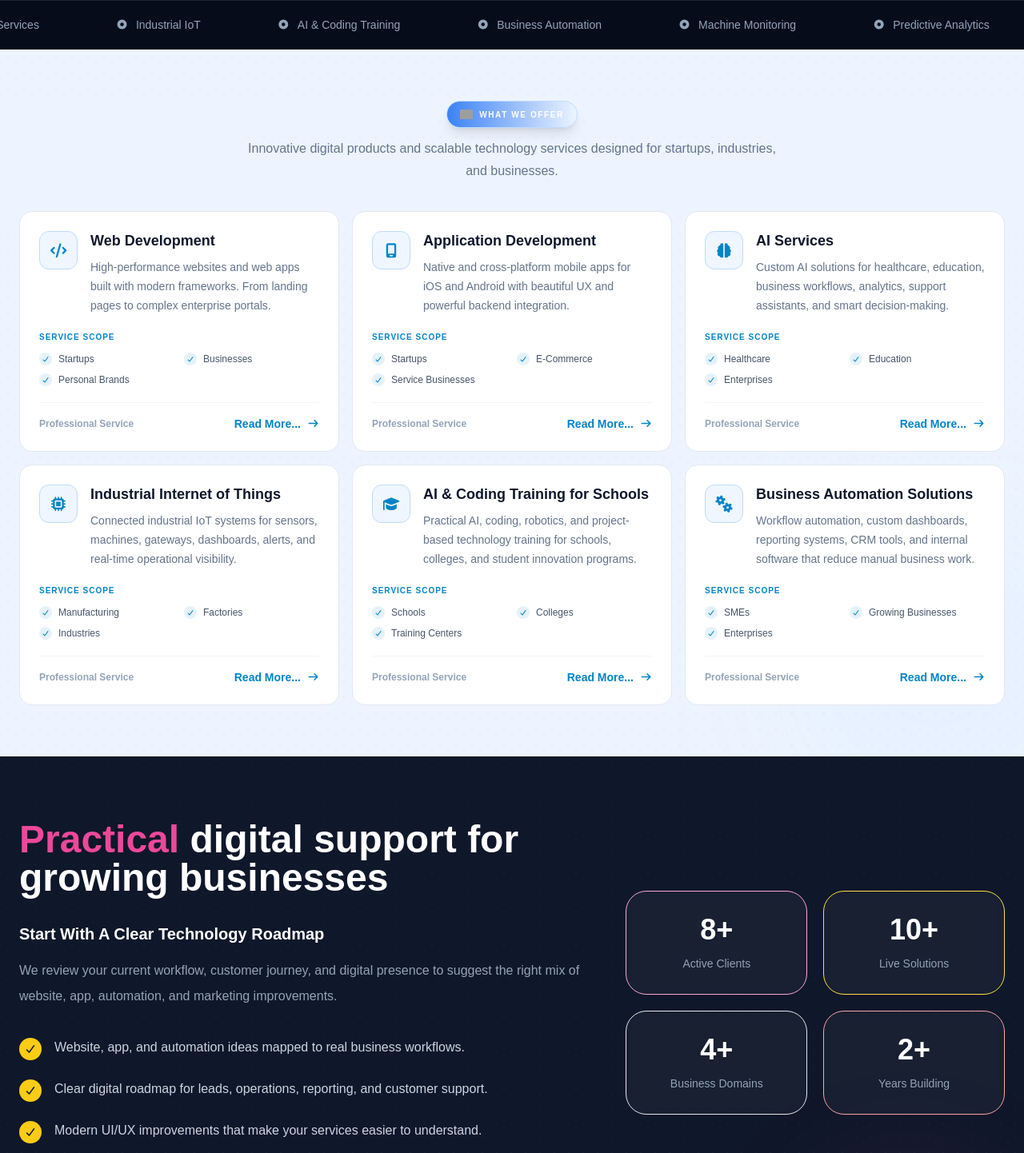
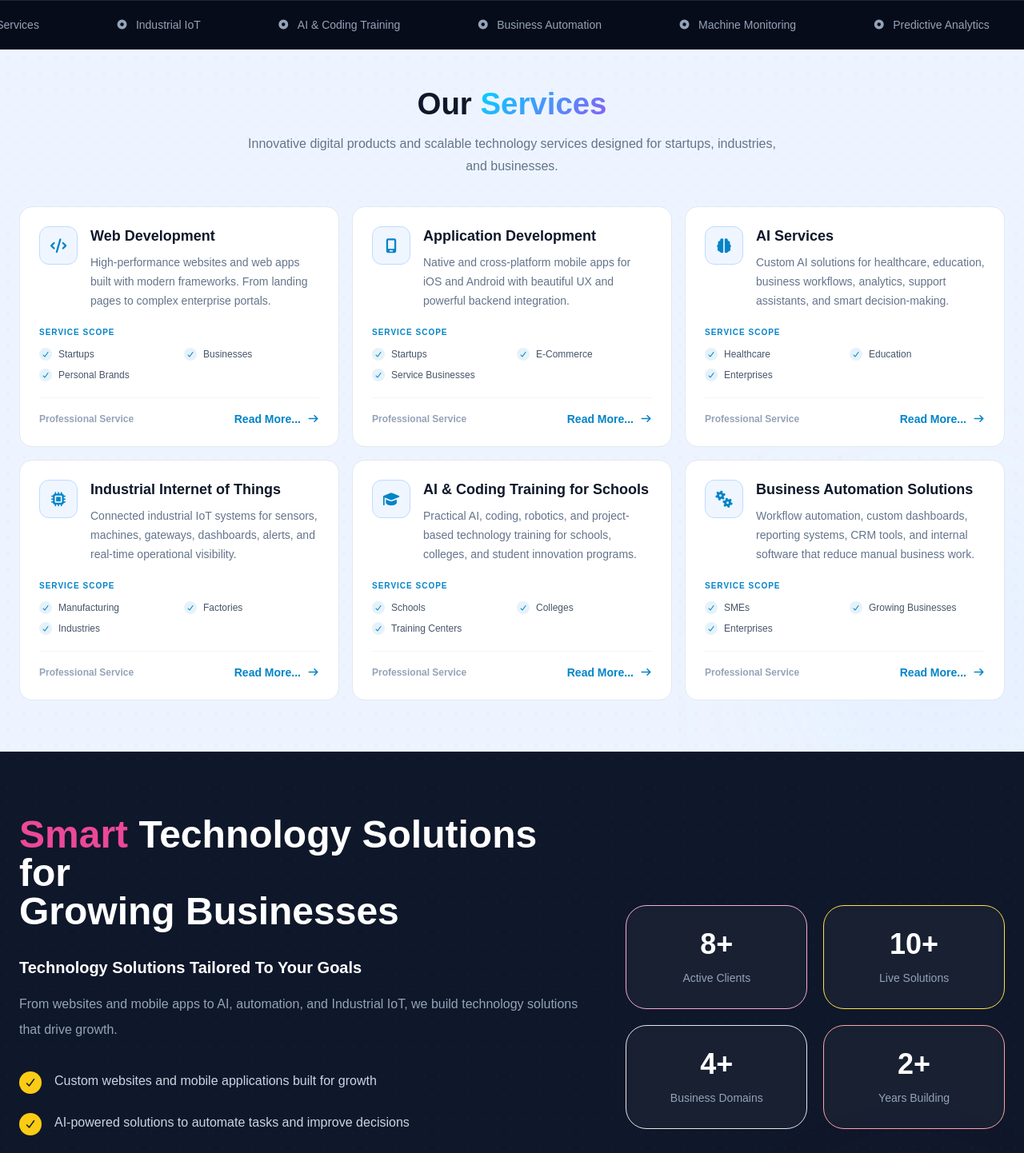
Before and after one commit to ITSECTOR-NEW/Innotech-Solutions, a React (Create React App) app: page / in a window 1280 px wide. Shown: the part 800-2242 px from the top of the page at 80% size. Built offline with nearby package versions, Linux system fonts and the light colour scheme; grey boxes are pictures that could not be loaded.

Commit message:
business needs and client section updated

```diff
--- a/src/components/BusinessNeeds/BusinessNeeds.js
+++ b/src/components/BusinessNeeds/BusinessNeeds.js
@@ -65,11 +65,11 @@ export default function BusinessNeeds() {
             sm:text-5xl"
           >
             <span className="text-pink-500">
-              Practical
+              Smart
             </span>
-            {" "}digital support for
+            {" "}Technology Solutions for
             <br />
-            growing businesses
+            Growing Businesses
           </h2>
 
           <div className="mt-6 sm:mt-8">
@@ -79,7 +79,7 @@ export default function BusinessNeeds() {
               text-xl font-bold
               text-white"
             >
-              Start With A Clear Technology Roadmap
+              Technology Solutions Tailored To Your Goals
             </h3>
 
             <p
@@ -87,9 +87,7 @@ export default function BusinessNeeds() {
               leading-7 text-slate-400
               sm:mt-4 sm:text-base sm:leading-8"
             >
-              We review your current workflow, customer journey,
-              and digital presence to suggest the right mix of
-              website, app, automation, and marketing improvements.
+              From websites and mobile apps to AI, automation, and Industrial IoT, we build technology solutions that drive growth.
             </p>
           </div>
 
--- a/src/components/Services/Services.js
+++ b/src/components/Services/Services.js
@@ -181,9 +181,10 @@ export default function Services() {
     <section
       id="services"
       className="relative overflow-hidden
-      bg-[#edf4ff] py-10
-      sm:py-14 lg:py-16"
-    >
+      bg-[#edf4ff] pt-4 pb-10
+      sm:pt-6 sm:pb-14
+      lg:pt-8 lg:pb-16"
+          >
 
       {/* Background Glow */}
       <div
@@ -218,7 +219,7 @@ export default function Services() {
           className="mx-auto mb-7 max-w-3xl text-center sm:mb-9"
         >
 
-          <div
+          {/* <div
             className="inline-flex items-center gap-2
             rounded-full border border-blue-200
             bg-gradient-to-r
@@ -234,11 +235,10 @@ export default function Services() {
               className="h-4 w-4 object-contain"
             />
 
-            {/* Product & Services */}
             What We Offer
-          </div>
+          </div> */}
 
-          {/* <h2
+          <h2
             className="mt-3 font-display
             font-black leading-tight
             text-slate-900"
@@ -247,7 +247,7 @@ export default function Services() {
             }}
           >
             Our <span className="gradient-text">Services</span>
-          </h2> */}
+          </h2>
 
           <p
             className="mx-auto mt-3
--- a/src/components/WhyUs/WhyUs.js
+++ b/src/components/WhyUs/WhyUs.js
@@ -49,12 +49,11 @@ export default function WhyChoose() {
           leading-tight text-slate-900
           sm:text-4xl"
         >
-            Best
+          Technology Partner For
+          <br />
           <span className="text-pink-500">
-              {" "}Website Development
+            Digital Growth
           </span>
-            <br />
-            Company in India
         </h2>
 
           <p
@@ -62,10 +61,10 @@ export default function WhyChoose() {
             leading-7 text-slate-500
             sm:mt-5 sm:text-base sm:leading-8"
           >
-            We always stay with our clients and respect
-            their business goals. Our team delivers
-            modern digital solutions with fast support,
-            creative ideas, and scalable technologies.
+            We combine technology, innovation, and
+            practical business understanding to deliver
+            web, AI, automation, and Industrial IoT
+            solutions that create measurable impact.
           </p>
 
           {/* Features */}
@@ -121,8 +120,8 @@ export default function WhyChoose() {
           {/* Top Image */}
           <div className="overflow-hidden rounded-3xl bg-white p-6 shadow-sm ring-1 ring-slate-200/70 sm:p-8">
             <img
-              src="https://cdn-icons-png.flaticon.com/512/4380/4380892.png"
-              alt="Website Design"
+              src="https://cdn-icons-png.flaticon.com/512/2881/2881142.png"
+              alt="Technology Solutions"
               className="mx-auto w-full
               max-w-[360px]"
             />
@@ -137,11 +136,11 @@ export default function WhyChoose() {
               leading-tight text-slate-900
               sm:text-3xl"
             >
-              Working to build
+              Turning Ideas Into
               <br />
-              a better
+
               <span className="text-pink-500">
-                {" "}web design
+                {" "}Digital Innovation
               </span>
             </h2>
 
@@ -166,7 +165,7 @@ export default function WhyChoose() {
               font-semibold text-white
               transition-all hover:scale-105"
             >
-              Start A Project
+              Get Free Consultation
               <i className="fas fa-arrow-right text-xs"></i>
             </button>
           </div>
--- a/src/data/siteData.js
+++ b/src/data/siteData.js
@@ -138,21 +138,21 @@ export const SERVICES = [
 
 export const WHY_CHOOSE_US = [
   {
-    icon: "fas fa-laptop-code",
-    title: "Extensive Experience",
-    desc: "Successfully delivered modern websites, applications, and digital solutions for businesses and startups.",
+    icon: "fas fa-layer-group",
+    title: "End-To-End Technology Solutions",
+    desc: "From websites and mobile apps to AI, automation, and Industrial IoT — everything under one technology partner.",
   },
 
   {
-    icon: "fas fa-hand-holding-dollar",
-    title: "Cost Effective Solutions",
-    desc: "Professional digital services at affordable pricing without compromising quality and performance.",
+    icon: "fas fa-lightbulb",
+    title: "Business-Focused Innovation",
+    desc: "We build practical solutions that improve efficiency, customer experience, and business growth.",
   },
 
   {
-    icon: "fas fa-globe",
-    title: "Global Client Support",
-    desc: "Providing reliable solutions and long-term support to clients across multiple industries.",
+    icon: "fas fa-rocket",
+    title: "Scalable & Future-Ready",
+    desc: "Modern technologies and scalable architectures designed to support your long-term digital transformation.",
   },
 ];
 
@@ -978,10 +978,10 @@ export const BUSINESS_STATS = [
 ];
 
 export const BUSINESS_POINTS = [
-  "Website, app, and automation ideas mapped to real business workflows.",
-  "Clear digital roadmap for leads, operations, reporting, and customer support.",
-  "Modern UI/UX improvements that make your services easier to understand.",
-  "Scalable technology guidance for startups, institutes, and local businesses.",
+  "Custom websites and mobile applications built for growth",
+  "AI-powered solutions to automate tasks and improve decisions",
+  "Industrial IoT systems for real-time monitoring and visibility",
+  "Practical AI and coding programs for schools and colleges",
 ];
 
 export const TRAINING_TOOLS = ["🤖 Arduino","🍓 Raspberry Pi","🐍 Python","🧠 TensorFlow","📡 ESP32","⚡ PLC","☁️ Cloud IoT","🦾 ROS","📊 Jupyter"];
```
Lines whose indentation alone changed are shown as unchanged.
